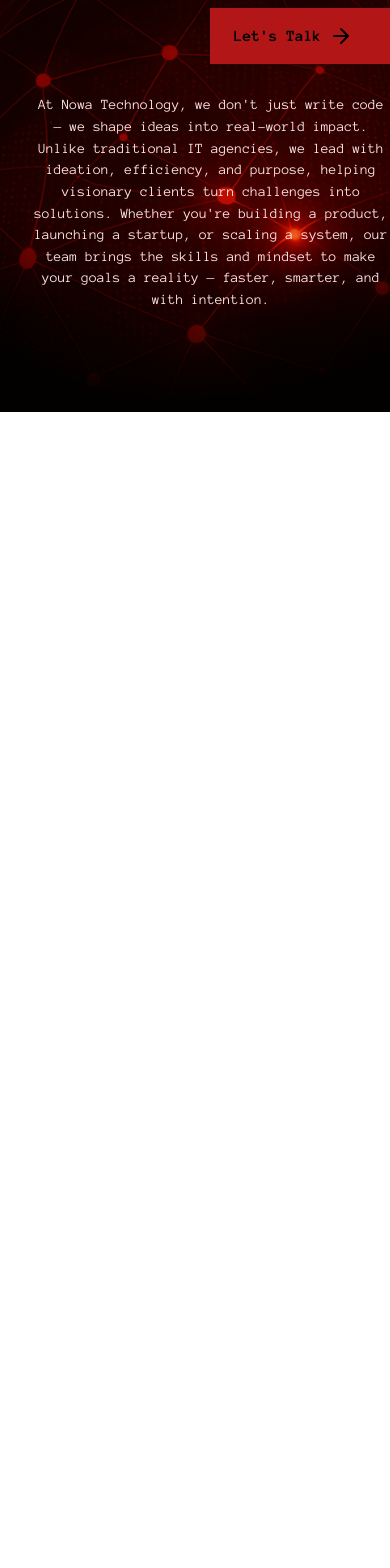
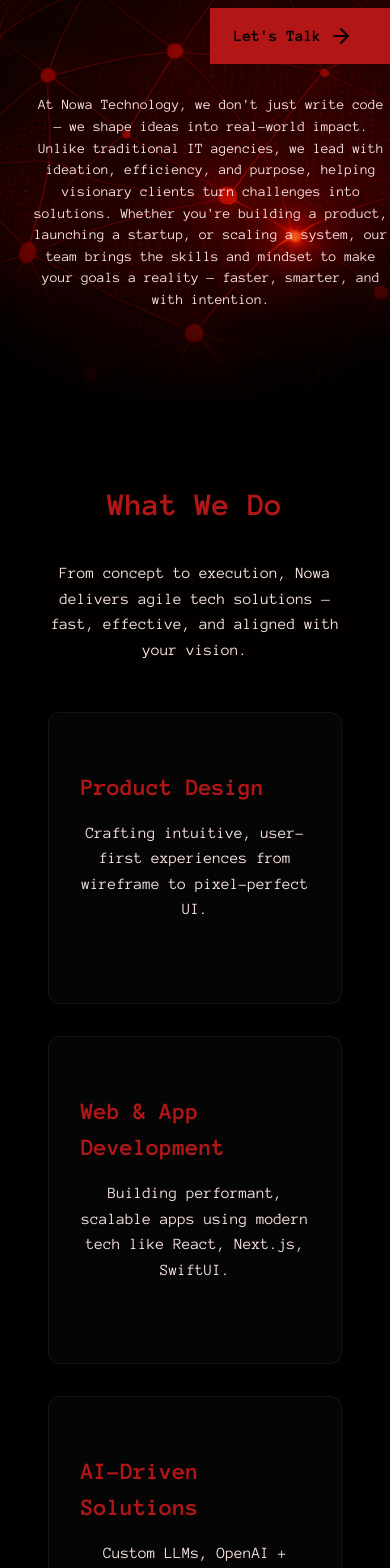
Before and after one commit to nischal-prsntr/nowa.technology-frontend, a React (Vite) app: page / in a window 390 px wide. Shown: the part 432-2000 px from the top of the page. Before the commit the page ends 844 px from the top, so only its background shows below. Built offline with nearby package versions, Linux system fonts and the light colour scheme.

Commit message:
Added Sections

```diff
--- a/src/routes/homePage/homepage.css
+++ b/src/routes/homePage/homepage.css
@@ -26,7 +26,7 @@
   color: var(--light-text);
   width: 100vw;
   height: 100vh;
-  overflow: hidden;
+  overflow: auto;
   padding: var(--padding);
   font-family: 'Anonymous Pro', monospace;
   box-sizing: border-box;
@@ -34,11 +34,16 @@
 
 /* Background Globe Layer with Animation */
 .background-layer {
-  position: absolute;
-  inset: 0;
+    position: fixed;
+    top: 0;
+    left: 0;
+    width: 100vw;
+    height: 100vh;
     z-index: 0;
     overflow: hidden;
+    pointer-events: none;
   }
+
 
 .globe-image {
   position: absolute;
@@ -228,16 +233,18 @@
 
 /* CTA Section with Hover Effects */
 .cta-section {
-  position: absolute;
-  bottom: 4vh;
-  right: 2.5vw;
+    position: relative;
+    margin-top: 30vh;
+    margin-bottom: 4vh;
     text-align: right;
     max-width: 40rem;
-  z-index: 1;
+    margin-left: auto;
+    z-index: 2;
     display: flex;
     flex-direction: column;
     align-items: flex-end;
   }
+
 
 .talk-button {
   align-self: flex-end;
@@ -301,6 +308,160 @@
     opacity: 1;
   }
 }
+
+/* ---------------------------------- */
+/* New Sections: What We Do, Approach, Work, Contact CTA */
+/* ---------------------------------- */
+
+.section {
+    padding: 6rem 2rem;
+    color: var(--light-text);
+    max-width: 1200px;
+    margin: 0 auto;
+    position: relative;
+    z-index: 2;
+  }
+
+  .section h2 {
+    font-size: clamp(2rem, 6vw, 3.5rem);
+    color: var(--main-red);
+    text-align: center;
+    margin-bottom: 2rem;
+    font-weight: 700;
+  }
+
+  .section p {
+    font-size: clamp(1rem, 1.2vw, 1.3rem);
+    text-align: center;
+    line-height: 1.6;
+    margin-bottom: 3rem;
+    color: var(--light-text);
+    max-width: 800px;
+    margin-left: auto;
+    margin-right: auto;
+  }
+
+  /* What We Do */
+  .service-grid {
+    display: flex;
+    gap: 2rem;
+    flex-wrap: wrap;
+    justify-content: center;
+    margin-top: 2rem;
+  }
+
+  .service-card {
+    background-color: rgba(255, 255, 255, 0.02);
+    border: 1px solid rgba(255, 255, 255, 0.06);
+    padding: 2rem;
+    border-radius: 12px;
+    max-width: 320px;
+    flex: 1 1 280px;
+    backdrop-filter: blur(6px);
+    transition: transform 0.3s ease;
+  }
+
+  .service-card:hover {
+    transform: translateY(-5px);
+    box-shadow: 0 0 10px rgba(178, 22, 22, 0.3);
+  }
+
+  .service-card h3 {
+    color: var(--main-red);
+    font-size: 1.5rem;
+    margin-bottom: 0.75rem;
+    font-weight: 600;
+  }
+
+  /* Approach Steps */
+  .steps {
+    display: flex;
+    flex-wrap: wrap;
+    justify-content: center;
+    gap: 2rem;
+    margin-top: 2rem;
+  }
+
+  .step {
+    flex: 1 1 260px;
+    background-color: rgba(255, 255, 255, 0.02);
+    border: 1px solid rgba(255, 255, 255, 0.06);
+    border-radius: 12px;
+    padding: 2rem;
+    text-align: left;
+    transition: all 0.3s ease;
+  }
+
+  .step h4 {
+    color: var(--main-red);
+    font-size: 1.2rem;
+    margin-bottom: 0.5rem;
+    font-weight: 600;
+  }
+
+  .step:hover {
+    background-color: rgba(178, 22, 22, 0.03);
+    transform: translateY(-4px);
+  }
+
+  /* Portfolio / Work Section */
+  .project-showcase {
+    display: grid;
+    grid-template-columns: repeat(auto-fit, minmax(260px, 1fr));
+    gap: 2rem;
+    margin-top: 2rem;
+  }
+
+  .project {
+    padding: 2rem;
+    border: 1px solid rgba(255, 255, 255, 0.06);
+    border-radius: 12px;
+    background: rgba(255, 255, 255, 0.015);
+    backdrop-filter: blur(4px);
+    transition: box-shadow 0.3s ease, transform 0.3s ease;
+  }
+
+  .project:hover {
+    transform: translateY(-5px);
+    box-shadow: 0 0 10px rgba(178, 22, 22, 0.2);
+  }
+
+  .project h3 {
+    font-size: 1.3rem;
+    color: var(--main-red);
+    margin-bottom: 0.75rem;
+    font-weight: 600;
+  }
+
+  /* Contact CTA Section */
+  .contact-cta h2 {
+    font-size: clamp(2rem, 5vw, 3rem);
+    margin-bottom: 1rem;
+  }
+
+  .contact-cta p {
+    font-size: clamp(1rem, 1.2vw, 1.3rem);
+    text-align: center;
+    max-width: 700px;
+    margin: 0 auto 2rem auto;
+  }
+
+  .contact-cta .talk-button {
+    font-size: 1.2rem;
+    padding: 1rem 2rem;
+    background-color: var(--main-red);
+    color: black;
+    font-weight: bold;
+    border: none;
+    cursor: pointer;
+    transition: background 0.3s ease;
+  }
+
+  .contact-cta .talk-button:hover {
+    background-color: white;
+    color: var(--main-red);
+  }
+
 
 /* Mobile Responsive Styles */
 @media (max-width: 768px) {
--- a/src/routes/homePage/homepage.jsx
+++ b/src/routes/homePage/homepage.jsx
@@ -102,6 +102,91 @@
           intention.
         </p>
       </div>
+      {/* What We Do */}
+      <section className="section what-we-do">
+        <h2>What We Do</h2>
+        <p>
+          From concept to execution, Nowa delivers agile tech solutions — fast,
+          effective, and aligned with your vision.
+        </p>
+        <div className="service-grid">
+          <div className="service-card">
+            <h3>Product Design</h3>
+            <p>
+              Crafting intuitive, user-first experiences from wireframe to
+              pixel-perfect UI.
+            </p>
+          </div>
+          <div className="service-card">
+            <h3>Web & App Development</h3>
+            <p>
+              Building performant, scalable apps using modern tech like React,
+              Next.js, SwiftUI.
+            </p>
+          </div>
+          <div className="service-card">
+            <h3>AI-Driven Solutions</h3>
+            <p>
+              Custom LLMs, OpenAI + Bedrock, and automation built for speed and
+              accuracy.
+            </p>
+          </div>
+        </div>
+      </section>
+      {/* Our Approach */}
+      <section className="section approach">
+        <h2>Our Approach</h2>
+        <div className="steps">
+          <div className="step">
+            <h4>01 — Discover</h4>
+            <p>We understand your goals, users, and context.</p>
+          </div>
+          <div className="step">
+            <h4>02 — Design & Iterate</h4>
+            <p>We co-create fast, test faster, and adapt intelligently.</p>
+          </div>
+          <div className="step">
+            <h4>03 — Build & Launch</h4>
+            <p>We execute with precision and scale with confidence.</p>
+          </div>
+        </div>
+      </section>
+      {/* Selected Work */}
+      <section className="section portfolio">
+        <h2>Selected Work</h2>
+        <div className="project-showcase">
+          <div className="project">
+            <h3>AI Project</h3>
+            <p>
+              An internal knowledge assistant powered by Bedrock + Pinecone,
+              tailored for enterprise teams.
+            </p>
+          </div>
+          <div className="project">
+            <h3>PipGPT</h3>
+            <p>
+              An AI-powered writing and speaking coach for students preparing
+              presentations worldwide.
+            </p>
+          </div>
+          <div className="project">
+            <h3>FoodLink</h3>
+            <p>
+              Logistics platform connecting food donors and charities with
+              real-time inventory and routing.
+            </p>
+          </div>
+        </div>
+      </section>
+      {/* Contact / Let's Build */}
+      <section className="section contact-cta">
+        <h2>Let’s Build Something That Matters</h2>
+        <p>
+          We're open to collaborations, partnerships, and bold new ideas. Reach
+          out — let's shape the future together.
+        </p>
+        <button className="talk-button">Get In Touch</button>
+      </section>
     </div>
   );
 };
```
Lines whose indentation alone changed are shown as unchanged.
